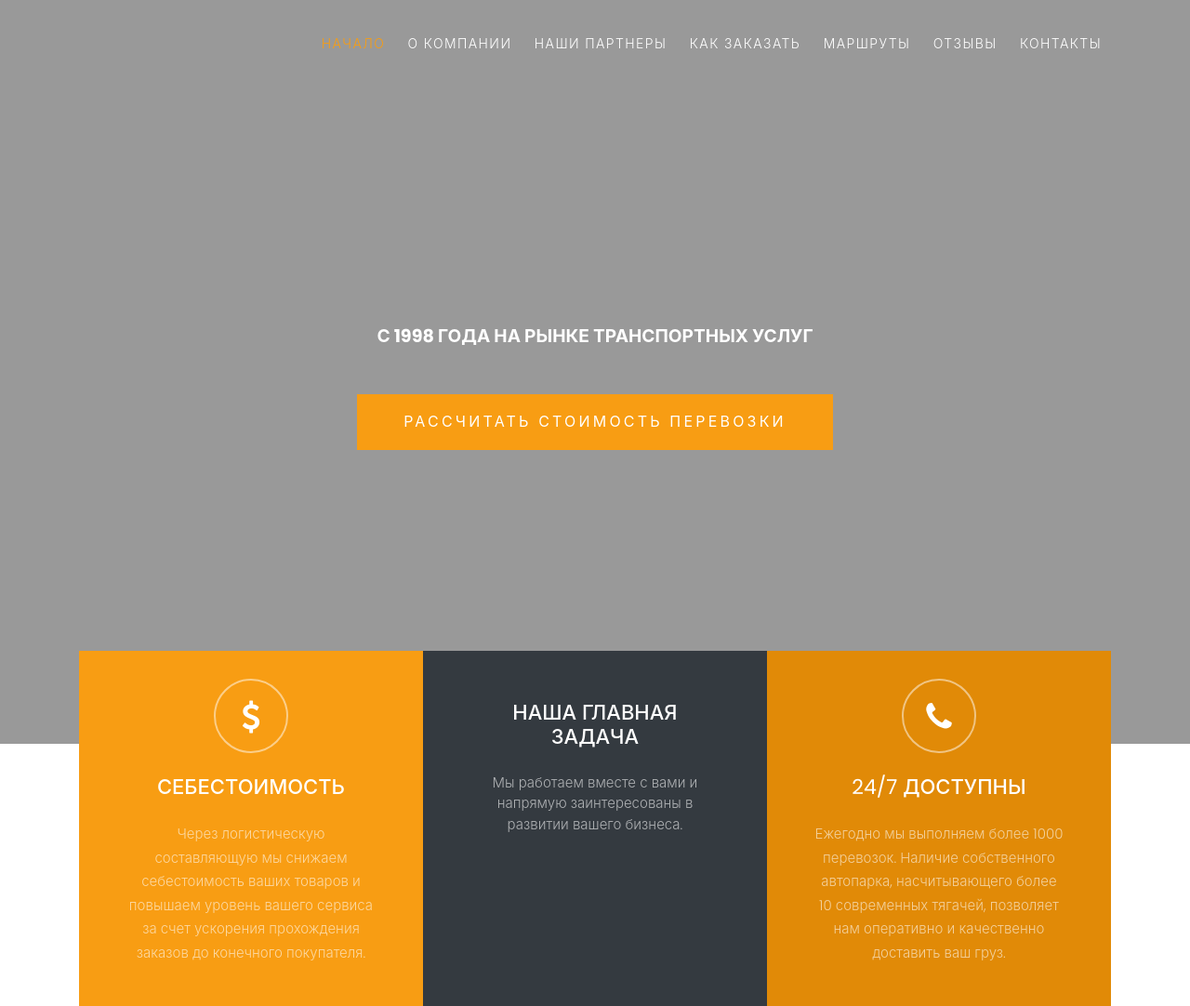
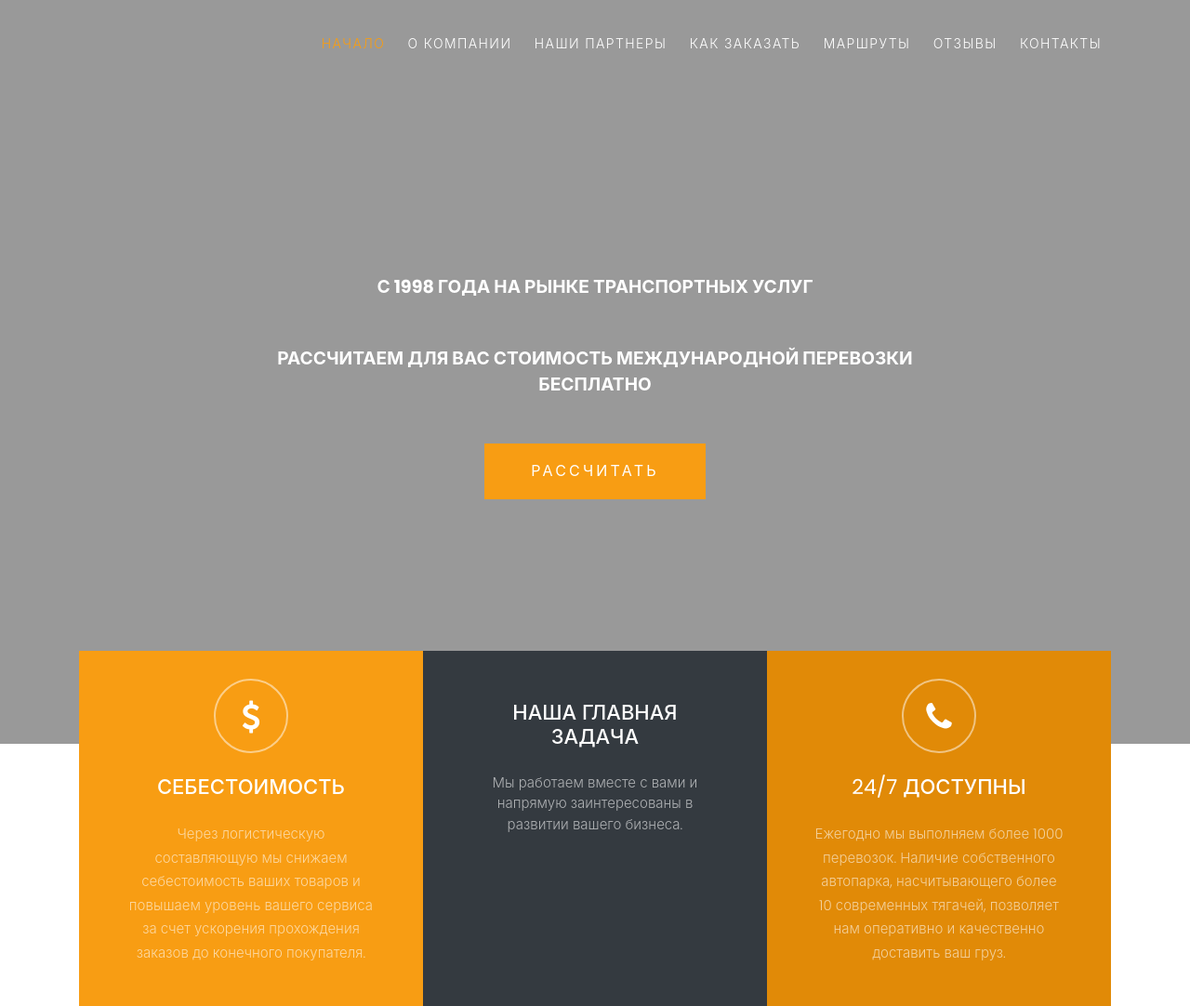
Before and after one commit to GreatRaksin/CubocTrans_site, a Django app: page / in a window 1280 px wide. Shown: the top 1082 px of the page at 93% size. Run offline with Django 3.2, Linux system fonts and the light colour scheme; data that the repository does not hold is empty; some libraries are stand-ins or nearby versions; some web fonts are replaced.

Commit message:
Пофиксил главную страницу

```diff
--- a/templates/index.html
+++ b/templates/index.html
@@ -14,8 +14,8 @@
                     <h1 class="text-white font-weight-light mb-5 text-uppercase font-weight-bold">{{ object_list.first.title_on_image }}</h1>
                     <p class="text-white font-weight-light mb-5 text-uppercase font-weight-bold">С 1998 года на рынке
                                                                                                  транспортных услуг</p>
-                    <p><a href="{% url 'contact' %}" class="btn btn-primary py-3 px-5 text-white">Рассчитать стоимость
-                                                                                                  перевозки</a></p>
+                    <p class="text-white font-weight-light mb-5 text-uppercase font-weight-bold">Рассчитаем для вас стоимость международной перевозки бесплатно</p>
+                    <p><a href="{% url 'contact' %}" class="btn btn-primary py-3 px-5 text-white">Рассчитать</a></p>
 
                 </div>
             </div>
@@ -147,7 +147,7 @@
         </div>
     </div>
     <div id="how_to_order" class="site-section bg-image overlay"
-         style="background-image: url('{% static "images/minibus.jpg" %}');">
+         style="background-image: url('{% static "images/cargo-bg.jpg" %}');">
         <div class="container">
             <div class="row justify-content-center mb-5">
                 <div class="col-md-7 text-center border-primary">
@@ -453,8 +453,9 @@
             <div class="row text-center">
                 <div class="col-md-12">
                     <h2 class="mb-5 text-black">Мы ждем вас!</h2>
+                    <p class="text-black">Заполните форму расчета стоимости международной перевозки и мы свяжемся с вами!</p>
                     <p class="mb-0"><a href="{% url 'contact' %}"
-                                       class="btn btn-primary py-3 px-5 text-white">Заполнить форму расчета стоимости</a></p>
+                                       class="btn btn-primary py-3 px-5 text-white">Заполнить</a></p>
                 </div>
             </div>
         </div>
```
Also changed, not shown: static/images/cargo-bg.jpg (added), static/images/person_1.jpg (deleted), static/images/person_2.jpg (deleted), static/images/person_3.jpg (deleted), static/images/person_4.jpg (deleted), static/images/person_5.jpg (deleted), static/images/person_6.jpg (deleted).
